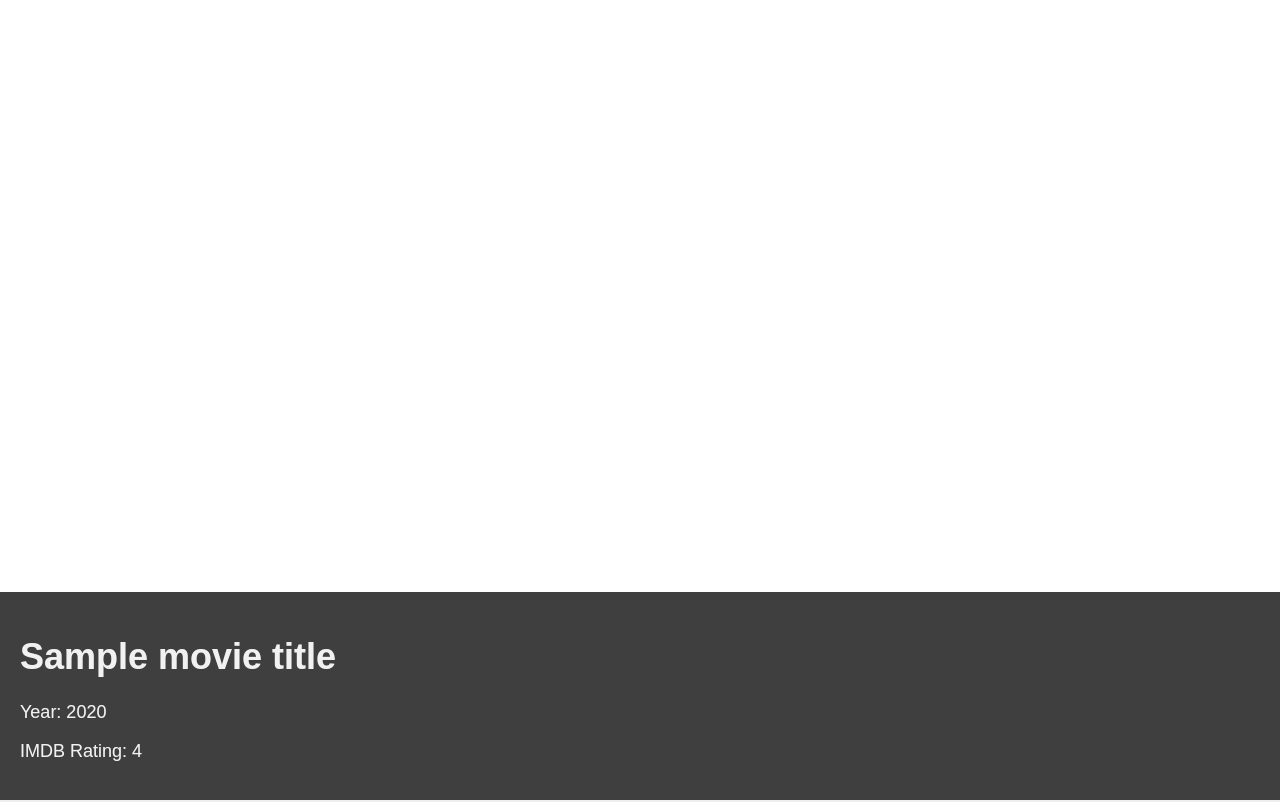
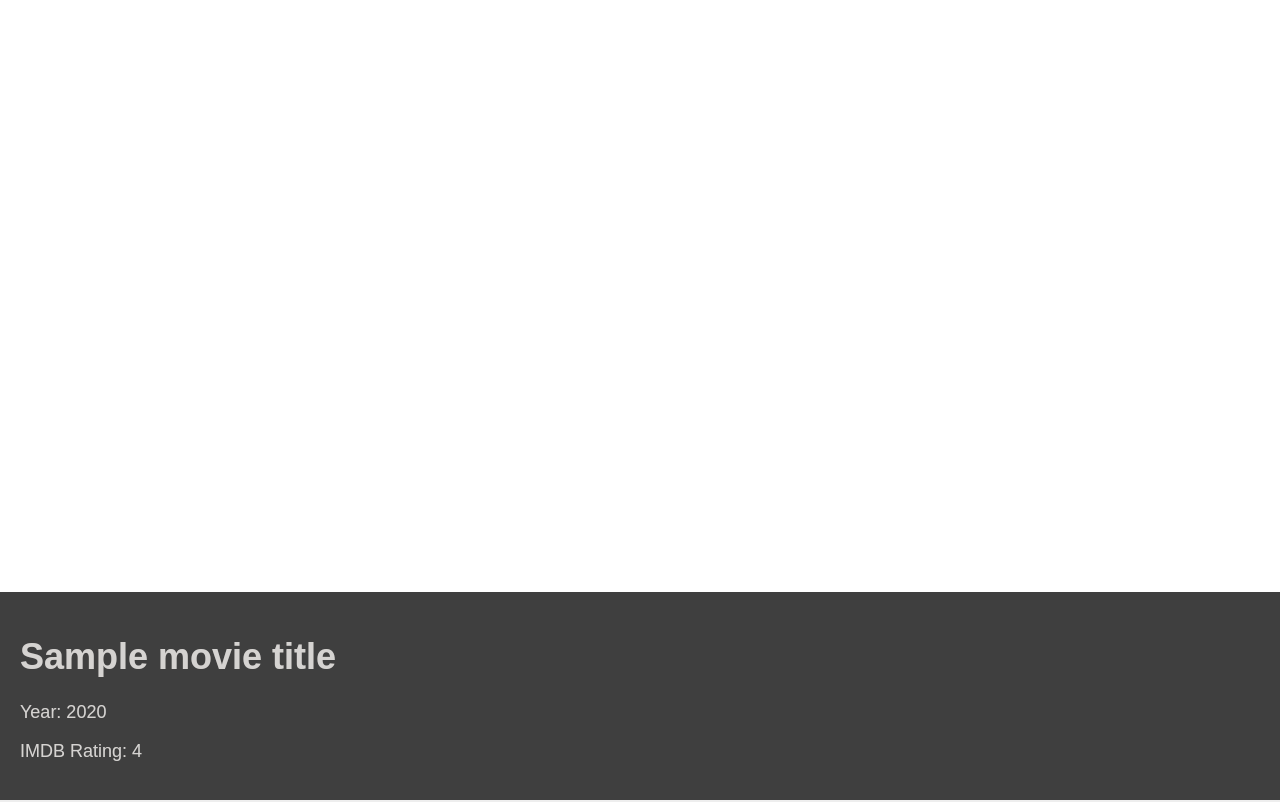
Before and after one commit to tomday8/WhistlejacketFinal, a Flask app: template templates/movies_demo.html in a window 1280 px wide. Run offline with Flask 2, Linux system fonts and the light colour scheme; the template is opened without the code that fills it: most values are stand-ins (such as "Sample title", 1, 10 or a date in 2020).

Commit message:
changed text color and font

```diff
--- a/templates/movies_demo.html
+++ b/templates/movies_demo.html
@@ -7,7 +7,7 @@
 
 body {
   margin: 0;
-  font-family: Arial;
+  font-family: sans-serif;
   font-size: 18px;
 }
 
@@ -15,7 +15,8 @@ body {
   position: fixed;
   bottom: 0;
   background: rgba(0, 0, 0, 0.5);
-  color: #f1f1f1;
+  /* color: #f1f1f1; */
+  color: rgb(213, 211, 209);
   width: 100%;
   padding: 20px;
 }
```
